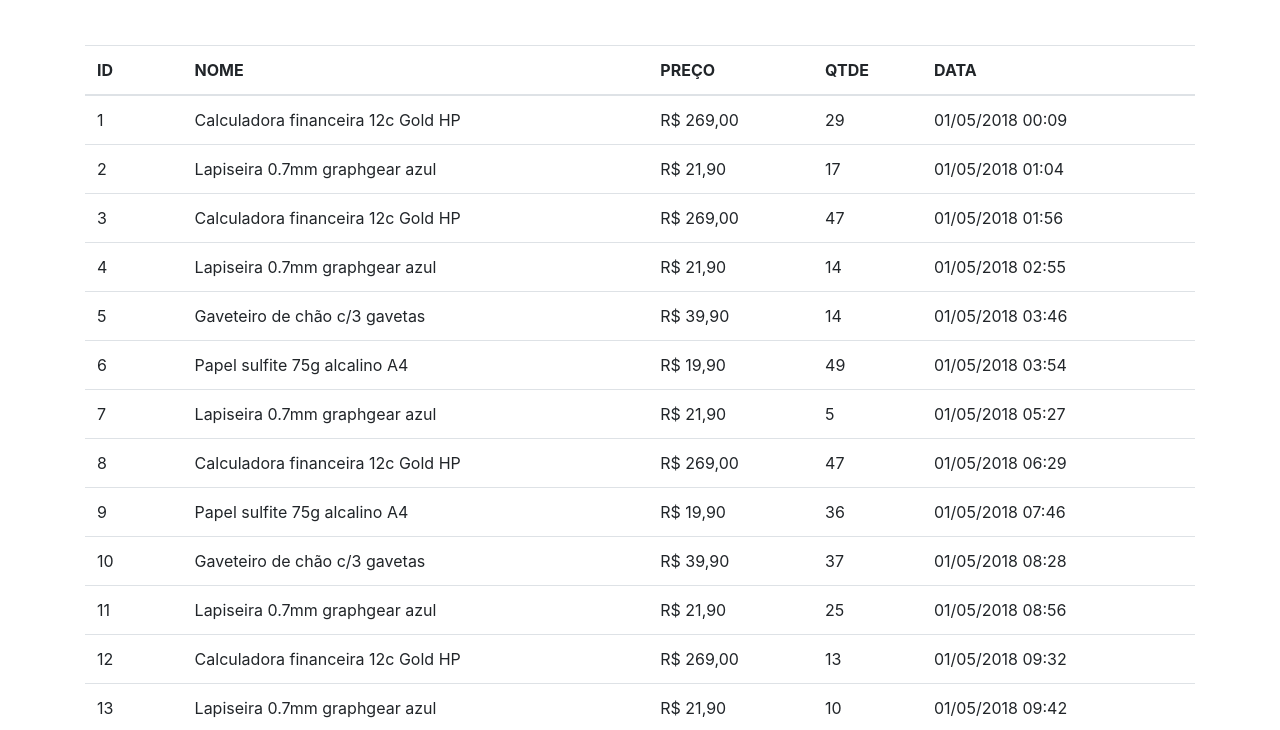
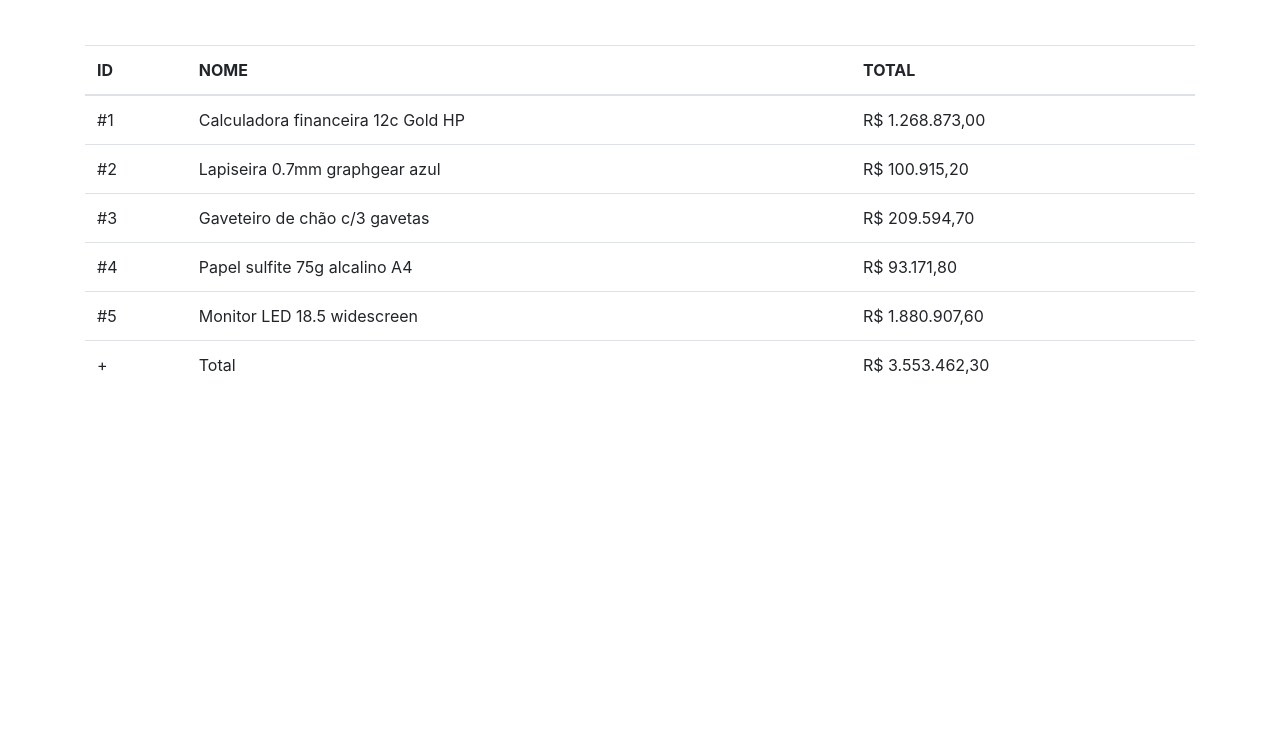
Before and after one commit to leleoveiga/aprendendo-javascript, a website: page vue/sales/index.html in a window 1280 px wide. Shown: the part 67-797 px from the top of the page. Drawn offline with Linux system fonts and the light colour scheme.

Commit message:
terminando relatório de vendas

```diff
--- a/vue/sales/index.html
+++ b/vue/sales/index.html
@@ -12,7 +12,30 @@
 			<div class="container">
 				<h1 class="mt-3">{{ title }}</h1>
 
-				<table class="mt-5 table">
+				<table class="mt-5 table" v-if="salesByProduct">
+					<thead>
+						<tr>
+							<th>ID</th>
+							<th>NOME</th>
+							<th>TOTAL</th>
+						</tr>
+					</thead>
+					<tbody>
+						<tr v-for="(sale, index) in salesByProduct">
+							<td>#{{ index + 1 }}</td>
+							<td>{{ sale.name }}</td>
+							<td v-money="'R$'">{{ sale.value }}</td>
+						</tr>
+					</tbody>
+					<tfoot>
+						<tr>
+							<td>+</td>
+							<td>Total</td>
+							<td v-money="'R$'">{{ calculateTotal(salesByProduct) }}</td>
+						</tr>
+					</tfoot>
+				</table>
+				<!-- <table class="mt-5 table">
 					<thead>
 						<tr>
 							<th>ID</th>
@@ -31,7 +54,7 @@
 							<td>{{ sale.date }}</td>
 						</tr>
 					</tbody>
-				</table>
+				</table> -->
 			</div>
 		</div>
 		<script>
@@ -56,6 +79,30 @@
 							.then((resp) => resp.json())
 							.then((data) => (this.sales = data));
 					},
+					calculateTotal(sales) {
+						if (!sales) return 0;
+						return sales.reduce((total, sale) => total + sale.value, 0);
+					},
+				},
+				computed: {
+					salesByProduct() {
+						if (!this.sales) return null;
+
+						const salesByProduct = this.sales.reduce((grouped, sale) => {
+							if (!grouped.hasOwnProperty(sale.name)) {
+								grouped[sale.name] = {
+									name: sale.name,
+									value: sale.price * sale.qtde,
+								};
+								return grouped;
+							}
+
+							grouped[sale.name].value += sale.price * sale.qtde;
+							return grouped;
+						}, {});
+
+						return Object.values(salesByProduct);
+					},
 				},
 				mounted() {
 					this.getSales();
```
